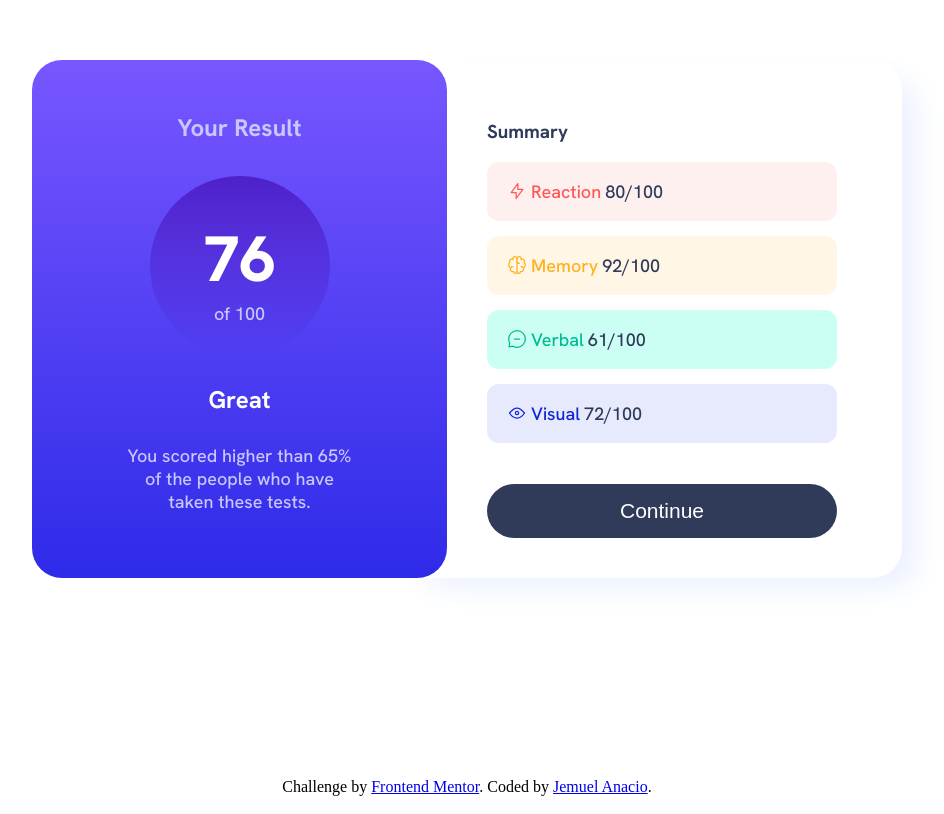
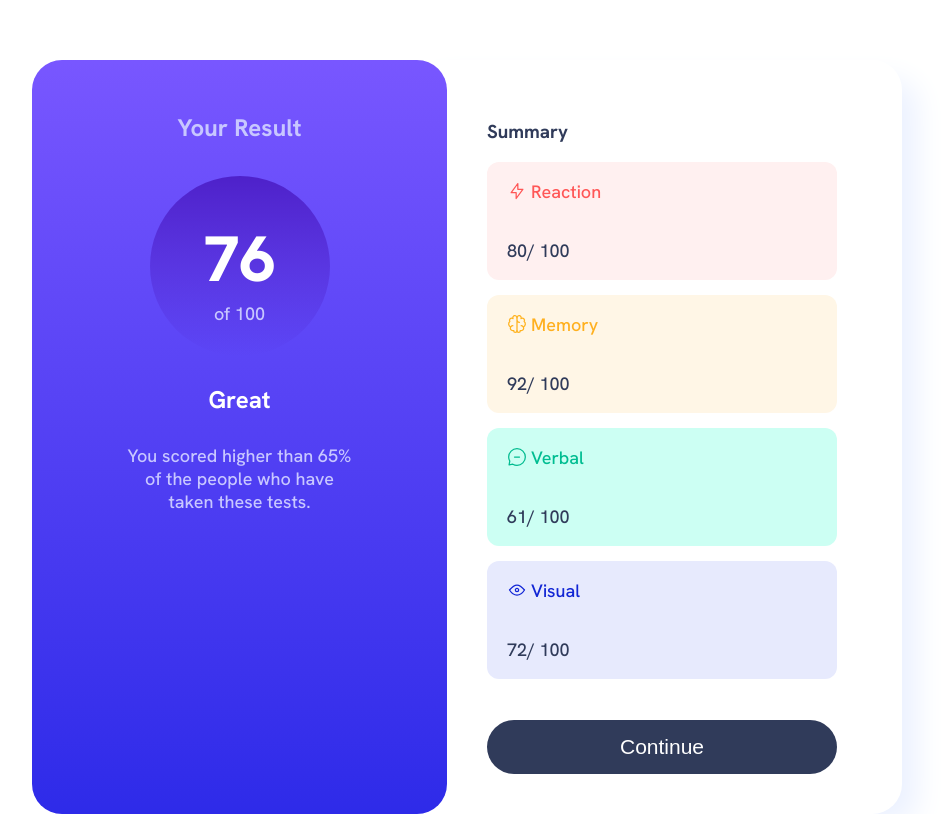
Before and after one commit to SCUEED/Results-summary-component, a plain HTML site: page index.html in a window 1280 px wide. Shown: the part 140-954 px from the top of the page, without its empty margins (173-1117 px from the left). Drawn offline with Linux system fonts and the light colour scheme.

Commit message:
changed the index.html

```diff
--- a/index.html
+++ b/index.html
@@ -24,34 +24,46 @@
             <h2>Great</h2>
             <p class="result-description">You scored higher than 65% of the people who have taken these tests.</p>
         </div>
+
         <div class="summary">
             <h3 class="summary-title">Summary</h3>
             <ul class="list">
 
                 <li class="reaction">
+                    <div class="categories">
                         <img src="images/icon-reaction.svg" alt="Reaction.svg">
                         <p class="reaction-title">Reaction</p>
-                    <p class="item-scores">80/100</p>
+                    </div>
+                    <p class="item-scores">80/ <span class="onehundred">100</span> </p>
                 </li>
                 <li class="memory">
+                    <div class="categories">
                         <img src="images/icon-memory.svg" alt="Memory.svg">
                         <p class="memory-title">Memory</p>
-                    <p class="item-scores">92/100</p>
+                    </div>
+                    <p class="item-scores">92/ <span class="onehundred">100</span> </p>
                 </li>
                 <li class="verbal">
+                    <div class="categories">
                         <img src="images/icon-verbal.svg" alt="Verbal.svg">
                         <p class="verbal-title">Verbal</p>
-                    <p class="item-scores">61/100</p>
+                    </div>
+                    <p class="item-scores">61/ <span class="onehundred">100</span> </p>
                 </li>
                 <li class="visual">
+                    <div class="categories">
                         <img src="images/icon-visual.svg" alt="Visual.svg">
                         <p class="visual-title">Visual</p>
-                    <p class="item-scores">72/100</p>
+                    </div>
+                    <p class="item-scores">72/ <span class="onehundred">100</span> </p>
                 </li>
             </ul>
             <button class="btn">Continue</button>
         </div>
+
     </div>
+
+
     <div class="attribution">
         Challenge by <a href="https://www.frontendmentor.io?ref=challenge" target="_blank">Frontend Mentor</a>.
         Coded by <a href="#">Jemuel Anacio</a>.
```
Lines whose indentation alone changed are shown as unchanged.
